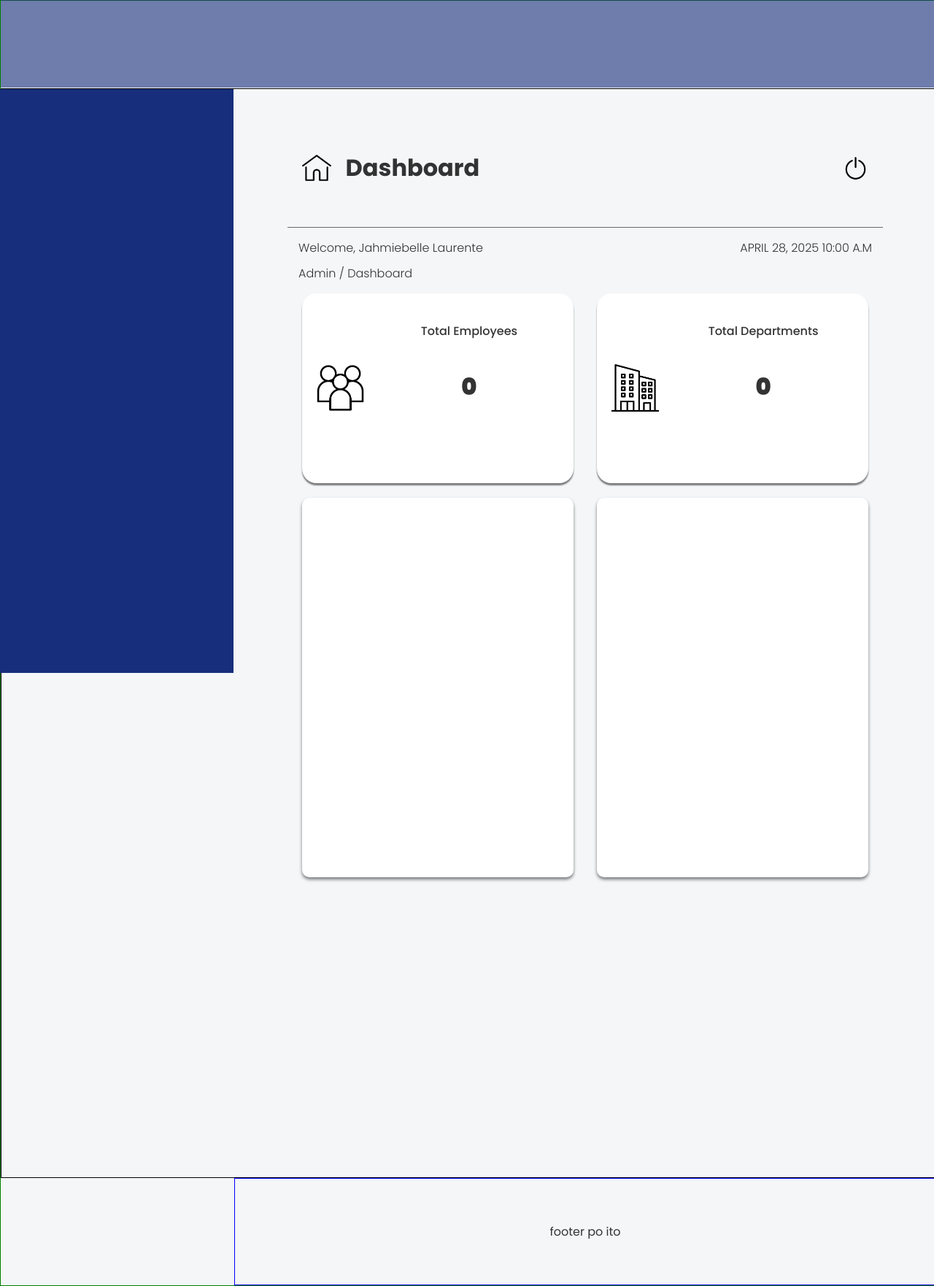
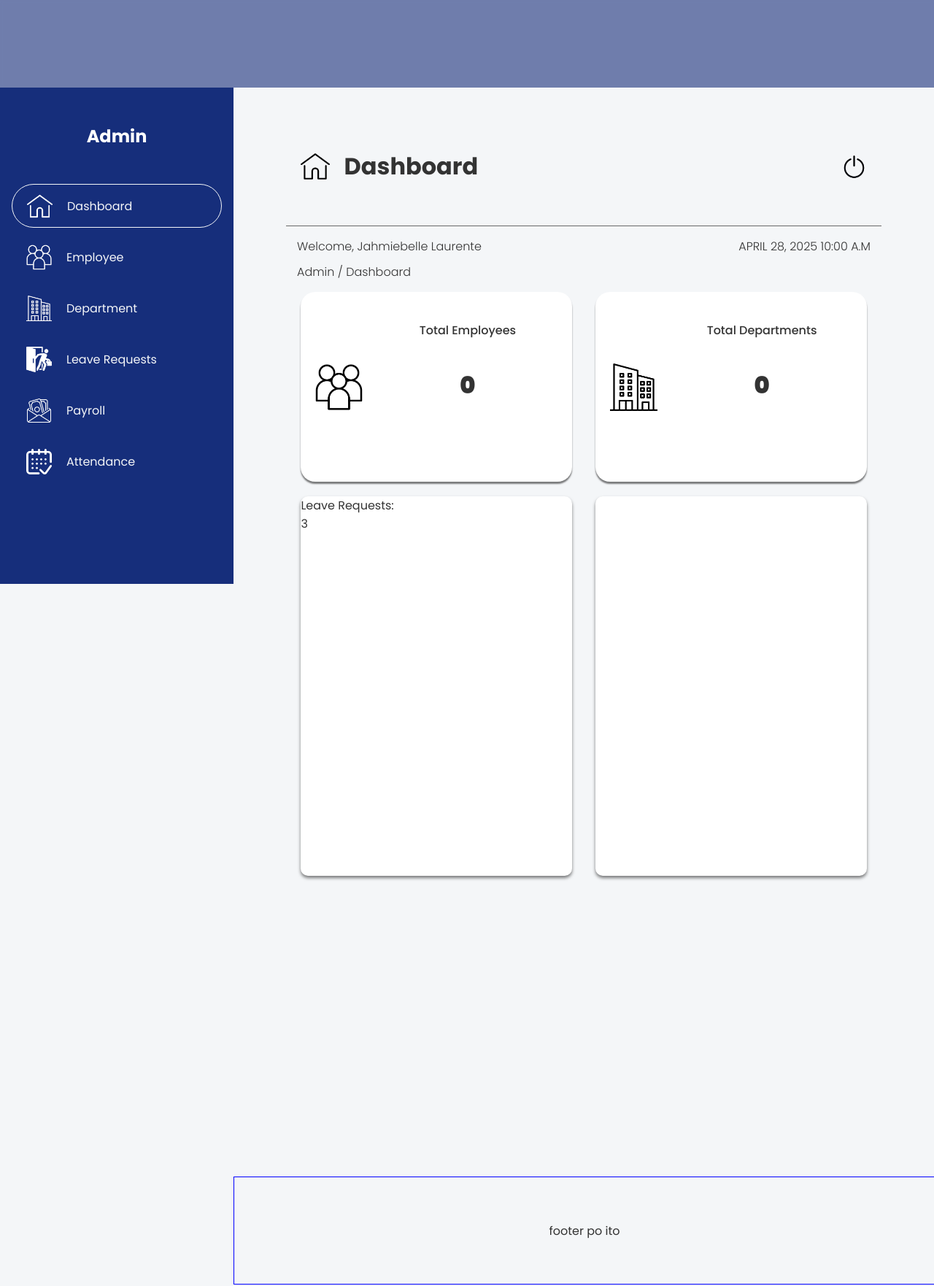
Before and after one commit to Jahmiebelle/Accounting-Management-System, a PHP site: page /Dashboard/admin/admin_dashboard.html in a window 1280 px wide. Shown: the whole page at 73% size. Run offline with PHP 8.4, Linux system fonts and the light colour scheme.

Commit message:
tinapos lang yung sidebar

```diff
--- a/AccountingSys/Dashboard/admin/admin_dashboard.html
+++ b/AccountingSys/Dashboard/admin/admin_dashboard.html
@@ -26,7 +26,62 @@
 
     <div class="inner-container">
       <div class="sidebar-container">
+        <div class="sidebar">
+          <div class="sidebar-header-container">
+            <div class="sidebar-header-text">
+              Admin
+            </div>
 
+          </div>
+          <div class="sidetabs" id="dashboard-tab">
+            <div class="tab-icon" id="dashboard-tab-icon">
+
+            </div>
+            <div class="tab-text">
+              Dashboard
+            </div>
+          </div>
+          <div class="sidetabs" id="employee-tab">
+            <div class="tab-icon" id="employee-tab-icon">
+
+            </div>
+            <div class="tab-text">
+              Employee
+            </div>
+          </div>
+          <div class="sidetabs" id="department-tab">
+            <div class="tab-icon" id="department-tab-icon">
+
+            </div>
+            <div class="tab-text">
+              Department
+            </div>
+          </div>
+          <div class="sidetabs" id="leavereq-tab">
+            <div class="tab-icon" id="leavereq-tab-icon">
+
+            </div>
+            <div class="tab-text">
+              Leave Requests
+            </div>
+          </div>
+          <div class="sidetabs" id="payroll-tab">
+            <div class="tab-icon" id="payroll-tab-icon">
+
+            </div>
+            <div class="tab-text">
+              Payroll
+            </div>
+          </div>
+          <div class="sidetabs" id="attendance-tab">
+            <div class="tab-icon" id="attendance-tab-icon">
+
+            </div>
+            <div class="tab-text">
+              Attendance
+            </div>
+          </div>
+        </div>
       </div>
       <div class="content-container">
         <div class="dashboard-content-container">
@@ -94,7 +149,41 @@
             </div>
             <div class="lower-summarycards">
               <div id="request-card" class="lowercard">
+                <div class="request-card-header-container">
+                  <div class="rch-text">
+                    Leave Requests:
+                  </div>
+                  <div class="rch-count">
+                    3
+                  </div>
+                </div>
+                <div class="request-card-content-container">
+                  <div class="leave-person1">
+                    <div class="person1-profile">
 
+                    </div>
+                    <div class="person1-name">
+
+                    </div>
+                    <div class="person1-department">
+
+                    </div>
+                  </div>
+                  <div class="leave-person2">
+                    <div class="person2-profile">
+
+                    </div>
+                    <div class="person2-name">
+
+                    </div>
+                    <div class="person2-department">
+
+                    </div>
+                  </div>
+                </div>
+                <div class="request-card-button-container">
+
+                </div>
               </div>
               <div id="payroll-card" class="lowercard">
 
--- a/AccountingSys/Styles/admin_dashboard.css
+++ b/AccountingSys/Styles/admin_dashboard.css
@@ -51,7 +51,7 @@ body {
   flex-direction: column;
   height: 100%;
   width: 100%;
-  border: solid green 1px;
+  /*border: solid green 1px;*/
   overflow-x: hidden;
 
 }
@@ -63,6 +63,7 @@ body {
   height: 15vh;
   width: 100%;
   background-color: rgba(22, 46, 123, 0.6);
+  backdrop-filter: blur(2px);
   z-index: 4;
 }
 
@@ -71,17 +72,115 @@ body {
   margin-top: 15vh;
   height: calc(100% - 15vh);
   width: 100%;
-  border: solid black 1px;
+  /*border: solid black 1px;*/
 }
 
 .sidebar-container {
   display: flex;
   position: fixed;
   left: 0;
-  height: 100%;
+  height: 85vh;
   width: 25vw;
   background-color: #162E7B;
   z-index: 4;
+  overflow-y: auto;
+  overflow-x: hidden;
+}
+
+.sidebar {
+  display: flex;
+  flex-direction: column;
+  gap: 10px;
+  align-items: center;
+  height: 140vh;
+  width: 100%;
+
+
+}
+
+.sidebar-header-container {
+  display: flex;
+  height: 10%;
+  width: 100%;
+  margin-top: 10px;
+  justify-content: center;
+  align-items: center;
+  /*border: solid #FFFFFF 1px;*/
+}
+
+.sidebar-header-text {
+  display: flex;
+  font-family: 'Poppins-bold';
+  font-size: 24px;
+  color: #FFFFFF;
+}
+
+.sidetabs {
+  display: flex;
+  padding: 0 20px;
+  gap: 20px;
+  align-items: center;
+  justify-content: center;
+  color: #F4F6F8;
+  height: 60px;
+  width: 90%;
+  border-radius: 10px;
+  /*border: solid #F4F6F8 1px;*/
+  box-sizing: border-box;
+}
+
+#dashboard-tab {
+  border: solid #f4f6f8 1px;
+  border-radius: 30px;
+}
+
+.tab-icon {
+  display: flex;
+  height: 35px;
+  width: 35px;
+}
+
+#dashboard-tab-icon {
+  background-image: url('../Assets/home-icon-white.png');
+  background-size: cover;
+  background-position: center;
+}
+
+#employee-tab-icon {
+  background-image: url('../Assets/employee-icon-white.png');
+  background-size: cover;
+  background-position: center;
+}
+
+#department-tab-icon {
+  background-image: url('../Assets/department-icon-white.png');
+  background-size: cover;
+  background-position: center;
+}
+
+#leavereq-tab-icon {
+  background-image: url('../Assets/leavereq-icon-white.png');
+  background-size: cover;
+  background-position: center;
+}
+
+#payroll-tab-icon {
+  background-image: url('../Assets/payroll-icon-white.png');
+  background-size: cover;
+  background-position: center;
+}
+
+#attendance-tab-icon {
+  background-image: url('../Assets/attendance-icon-white.png');
+  background-size: cover;
+  background-position: center;
+}
+
+.tab-text {
+  display: flex;
+  align-items: center;
+  flex: 1;
+  /*border: solid greenyellow 1px;*/
 }
 
 .content-container {
```
Also changed, not shown: AccountingSys/Assets/attendance-icon-white.png (added), AccountingSys/Assets/department-icon-white.png (added), AccountingSys/Assets/employee-icon-white.png (added), AccountingSys/Assets/leavereq-icon-white.png (added), AccountingSys/Assets/payroll-icon-white.png (added).
